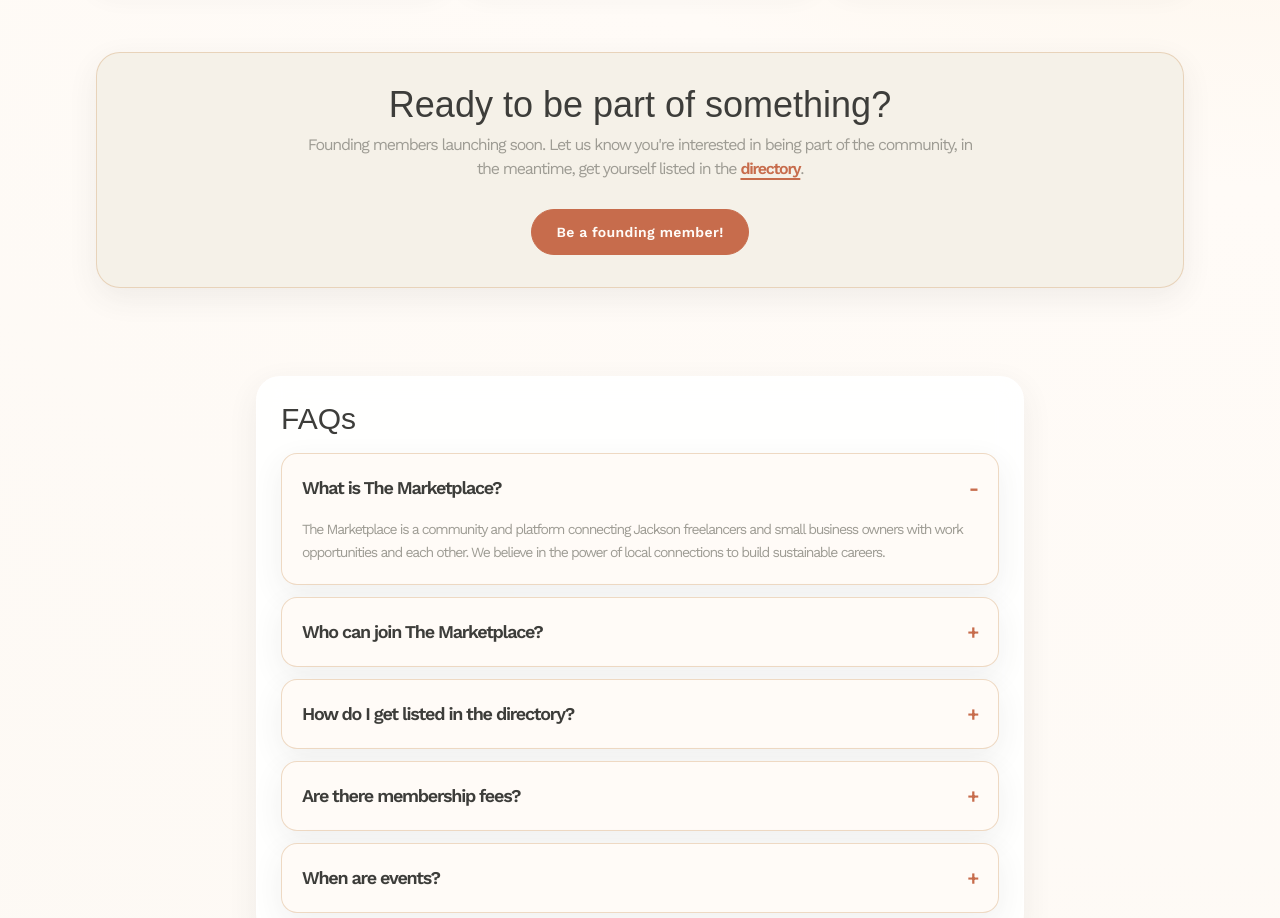
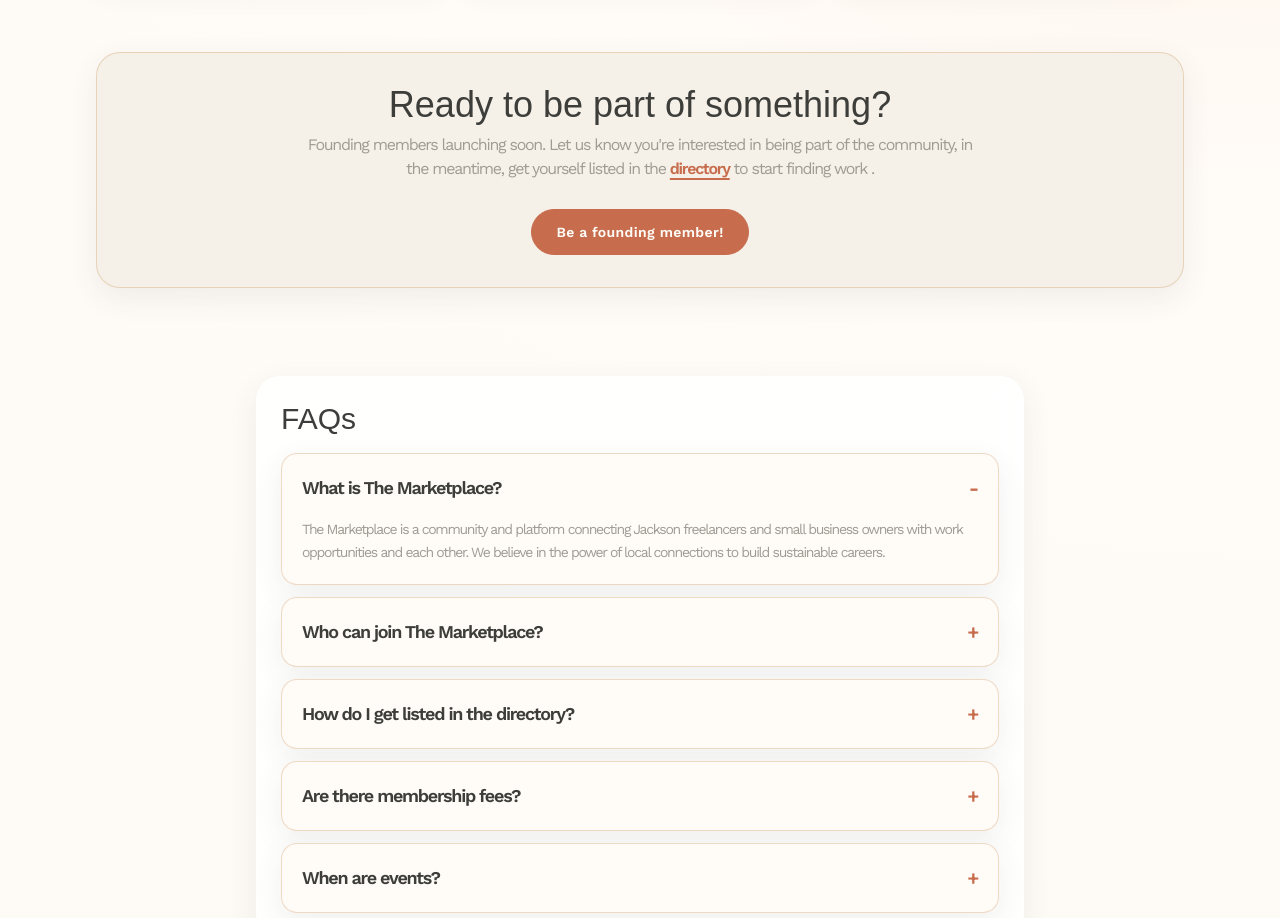
Before and after one commit to hannahtrask/themarketplacejh, a Next.js app: page / in a window 1280 px wide. Shown: the part 900-1818 px from the top of the page. Built offline with nearby package versions, Linux system fonts and the light colour scheme; a web font is replaced by a local one.

Commit message:
Copy changes

```diff
--- a/app/page.tsx
+++ b/app/page.tsx
@@ -59,8 +59,8 @@ export default function HomePage() {
               className="font-semibold text-terracotta underline decoration-2 underline-offset-4"
             >
               directory
-            </a>
-            .
+            </a>{" "}
+            to start finding work .
           </p>
           <div className="mt-7">
             <Button
```
